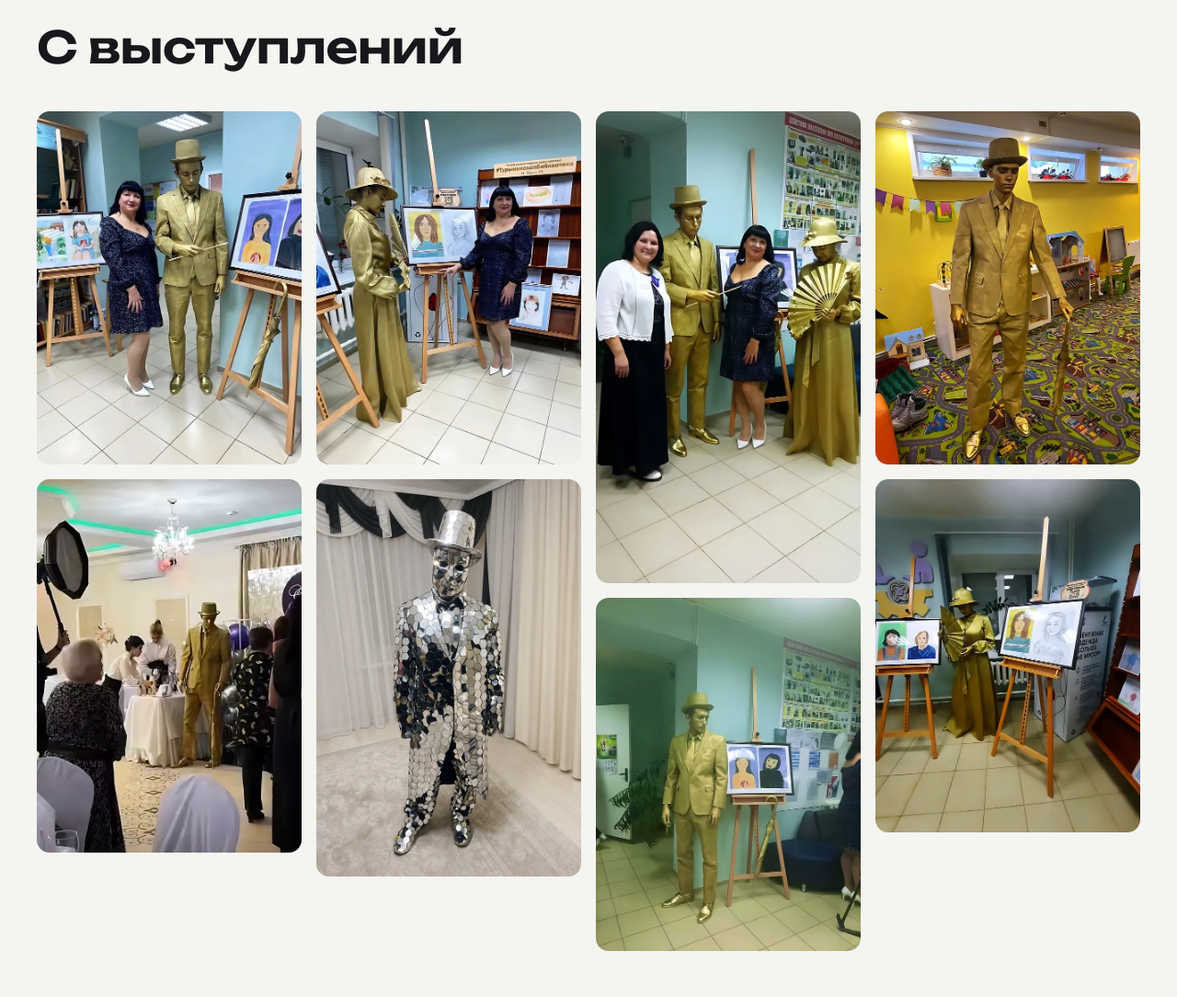
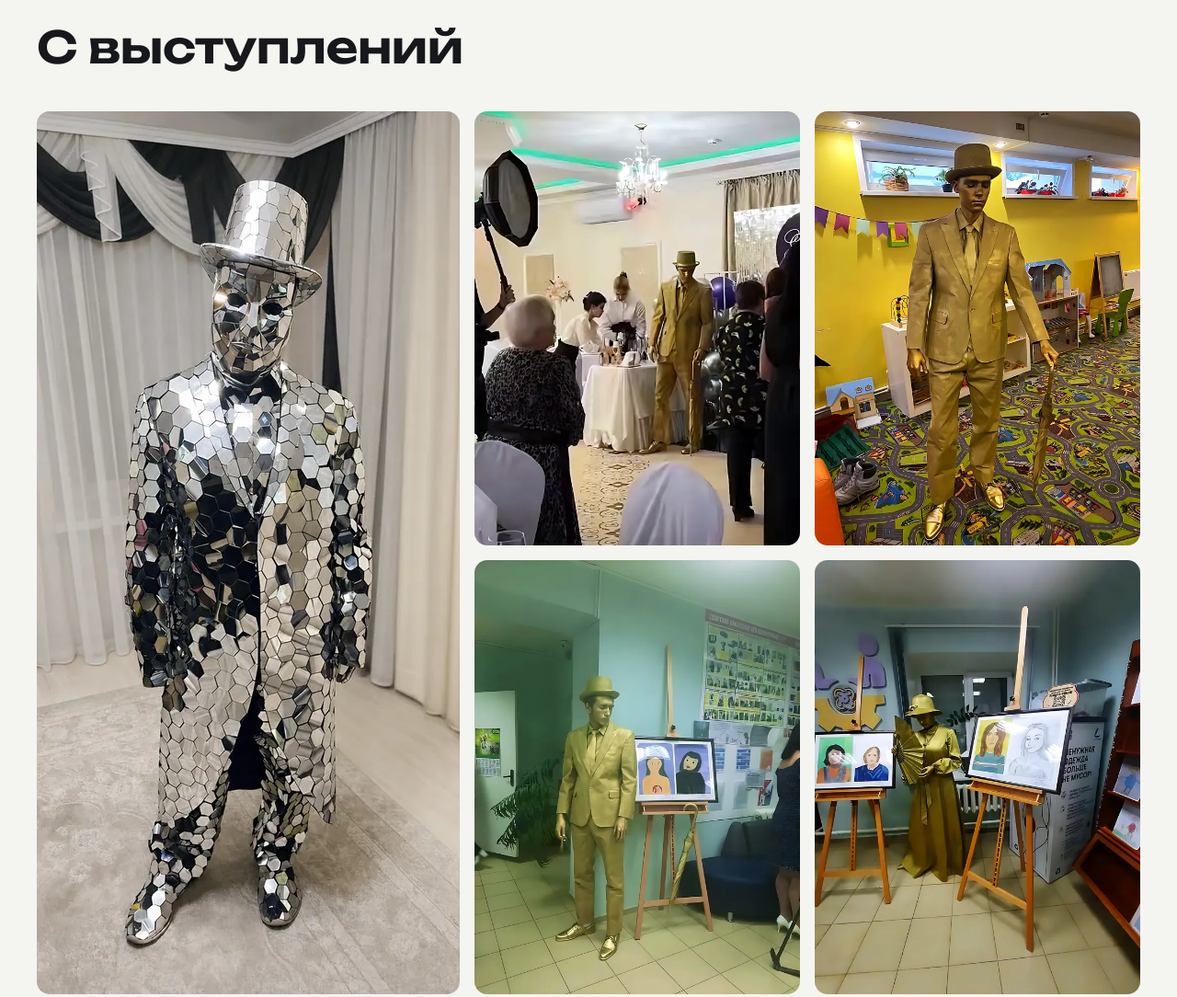
Before and after one commit to DmitrievWeb/zhivye-statui-kaluga, a plain HTML site: page index.html in a window 1280 px wide. Shown: the part 3160-4244 px from the top of the page at 92% size. Drawn offline with Linux system fonts and the light colour scheme.

Commit message:
Галерея: убраны 3 фото с гостями, сетка на 5 фото
Co-Authored-By: Claude Opus 5 (1M context) <noreply@anthropic.com>
Claude-Session: https://claude.ai/code/session_012gs2s64sV36FcZYV7stQyW

```diff
--- a/index.html
+++ b/index.html
@@ -131,14 +131,11 @@
 
   <section class="section gallery" id="gallery">
     <h2>С выступлений</h2>
-    <div class="masonry">
-      <button class="shot reveal" data-full="img/gentleman-exhibition-1200.webp"><img src="img/gentleman-exhibition-640.webp" width="640" height="853" loading="lazy" alt="Золотой джентльмен с указкой у детских рисунков на выставке в библиотеке"></button>
+    <div class="photos">
+      <button class="shot reveal" data-full="img/mirror-man-2-1200.webp"><img src="img/mirror-man-2-640.webp" width="640" height="960" loading="lazy" alt="Зеркальный человек в длинном зеркальном сюртуке"></button>
       <button class="shot reveal" data-full="img/banquet-1200.webp"><img src="img/banquet-640.webp" width="640" height="902" loading="lazy" alt="Золотой джентльмен среди гостей на банкете"></button>
-      <button class="shot reveal" data-full="img/lady-library-1200.webp"><img src="img/lady-library-640.webp" width="640" height="853" loading="lazy" alt="Золотая леди с веером у мольберта с портретами в библиотеке"></button>
-      <button class="shot reveal" data-full="img/mirror-man-2-1200.webp"><img src="img/mirror-man-2-640.webp" width="640" height="960" loading="lazy" alt="Зеркальный человек в длинном зеркальном сюртуке"></button>
-      <button class="shot reveal" data-full="img/pair-library-1200.webp"><img src="img/pair-library-640.webp" width="640" height="1139" loading="lazy" alt="Золотые джентльмен и леди с гостями выставки"></button>
+      <button class="shot reveal" data-full="img/kids-center-1200.webp"><img src="img/kids-center-640.webp" width="640" height="853" loading="lazy" alt="Золотой джентльмен в детском центре"></button>
       <button class="shot reveal" data-full="img/gentleman-easel-1200.webp"><img src="img/gentleman-easel-640.webp" width="640" height="853" loading="lazy" alt="Золотой джентльмен у мольберта с рисунками в библиотеке"></button>
-      <button class="shot reveal" data-full="img/kids-center-1200.webp"><img src="img/kids-center-640.webp" width="640" height="853" loading="lazy" alt="Золотой джентльмен в детском центре"></button>
       <button class="shot reveal" data-full="img/lady-easels-1200.webp"><img src="img/lady-easels-640.webp" width="640" height="853" loading="lazy" alt="Золотая леди среди мольбертов с рисунками"></button>
     </div>
   </section>
--- a/style.css
+++ b/style.css
@@ -137,13 +137,15 @@ p { margin: 0; }
 .occ-group dt { font: 600 20px/1.3 var(--body); margin-top: 22px; }
 .occ-group dd { margin: 4px 0 0; color: var(--muted); }
 
-/* галерея: колонки */
-.masonry { columns: 2 160px; column-gap: 12px; }
+/* галерея: 5 ячеек, первая крупная */
+.photos { display: grid; grid-template-columns: 1fr 1fr; gap: 12px; }
 .shot {
-  display: block; width: 100%; margin: 0 0 12px; padding: 0; border: 0; background: none;
-  border-radius: var(--r); overflow: hidden; cursor: zoom-in; break-inside: avoid;
+  display: block; width: 100%; height: 100%; margin: 0; padding: 0; border: 0; background: none;
+  border-radius: var(--r); overflow: hidden; cursor: zoom-in;
 }
-.shot img { width: 100%; transition: transform .6s var(--ease); }
+.shot img { width: 100%; height: 100%; aspect-ratio: 3 / 4; object-fit: cover; transition: transform .6s var(--ease); }
+.shot:first-child { grid-column: span 2; }
+.shot:first-child img { aspect-ratio: 4 / 5; object-position: 50% 20%; }
 .shot:hover img { transform: scale(1.035); }
 
 /* форматы */
@@ -199,8 +201,9 @@ p { margin: 0; }
 
 /* ---------- планшет и шире ---------- */
 @media (min-width: 720px) {
-  .masonry { columns: 3; column-gap: 16px; }
-  .shot { margin-bottom: 16px; }
+  .photos { grid-template-columns: 1.3fr 1fr 1fr; gap: 16px; }
+  .shot:first-child { grid-column: auto; grid-row: span 2; }
+  .shot:first-child img { aspect-ratio: auto; }
   .occ-grid { grid-template-columns: 1fr 1fr; gap: 64px; }
   .fmt-grid { grid-template-columns: 1fr 1fr; }
 }
@@ -217,7 +220,6 @@ p { margin: 0; }
   .tile-side img { aspect-ratio: 3 / 4; }
   .tile-side:nth-child(2) { margin-top: 88px; }
   .tile-side:nth-child(3) { margin-top: 176px; }
-  .masonry { columns: 4; }
   .dock { display: none; }
   .foot { padding-bottom: 28px; }
 }
```
Also changed, not shown: img/gentleman-exhibition-1200.webp (deleted), img/gentleman-exhibition-640.webp (deleted), img/lady-library-1200.webp (deleted), img/lady-library-640.webp (deleted), img/pair-library-1200.webp (deleted), img/pair-library-640.webp (deleted).
